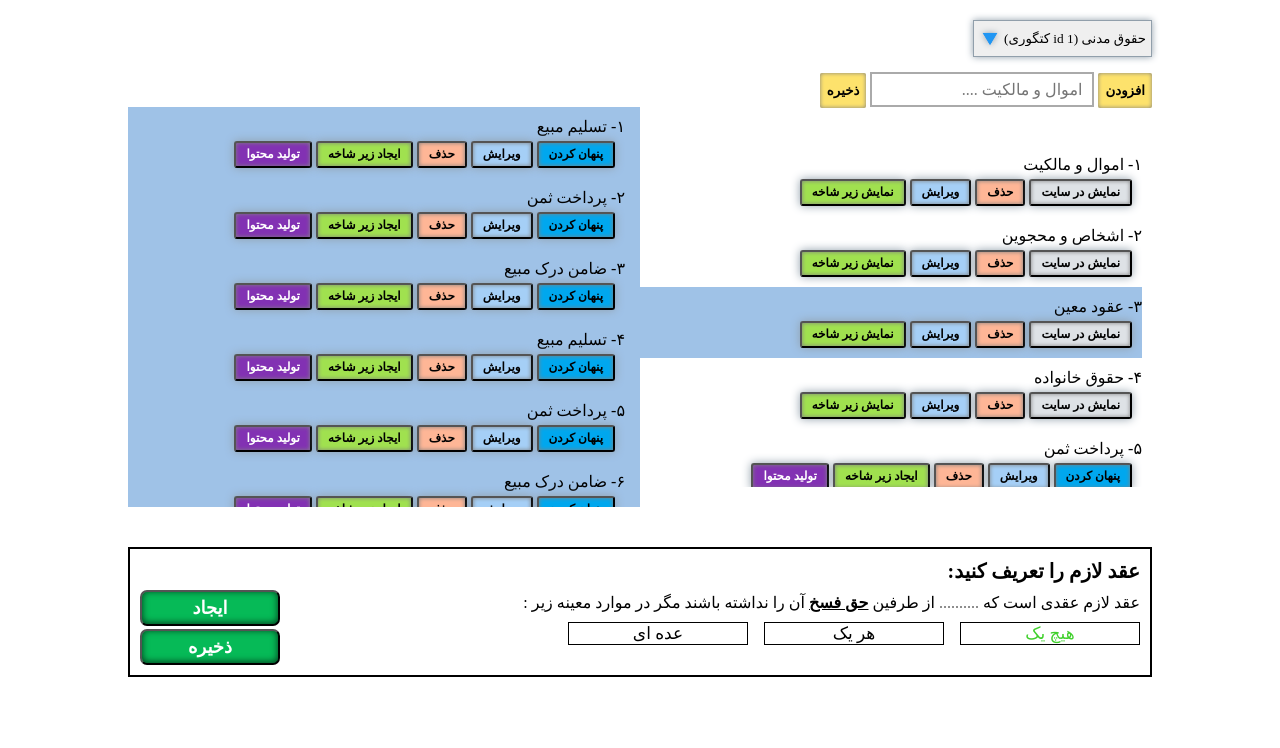
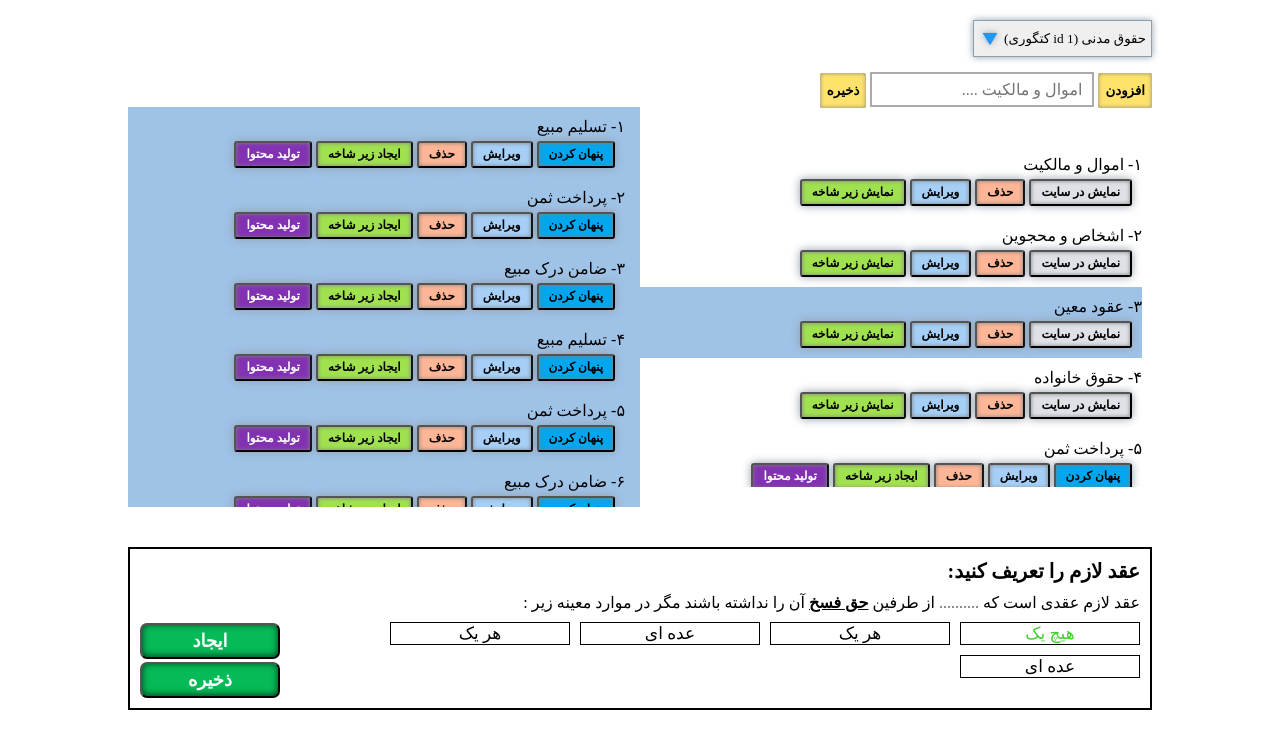
Before and after one commit to Alireza-Jodat2001/itemsManager, a plain HTML site: page index.html in a window 1280 px wide. Drawn offline with Linux system fonts and the light colour scheme; a web font is replaced by a local one.

Commit message:
final commit

```diff
--- a/index.html
+++ b/index.html
@@ -199,6 +199,8 @@
                       <span class="item answer--box__item1">هیچ یک</span>
                       <span class="item answer--box__item2">هر یک</span>
                       <span class="item answer--box__item3">عده ای</span>
+                      <span class="item answer--box__item2">هر یک</span>
+                      <span class="item answer--box__item3">عده ای</span>
                    </div>
                 </div>
                 <div class="question-container__btns">
--- a/styles/index.css
+++ b/styles/index.css
@@ -1,6 +1,6 @@
 @font-face {
     font-family: Dirooz;
-  src: url("Dirooz.9c1a29c1.woff");
+    src: url('Dirooz.9c1a29c1.woff');
 }
 
 * {
@@ -173,9 +173,11 @@
 
 .answer--box {
     align-items: center;
-  gap: 16px;
+    gap: 10px;
     margin-top: 10px;
     display: flex;
+    flex-wrap: wrap;
+    width: 80%;
 }
 
 .answer--box .answer--box__item1 {
@@ -215,4 +217,3 @@
 .box-shadow {
     box-shadow: 0 0 7px #919fab;
 }
-/*# sourceMappingURL=index.1b44cdfa.css.map */
```
Lines whose indentation alone changed are shown as unchanged.
